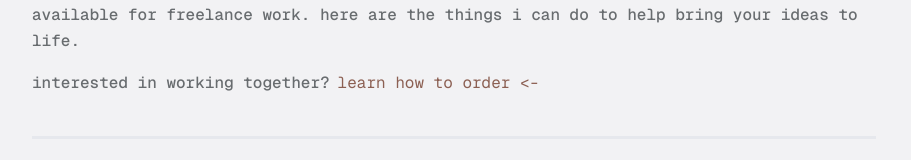
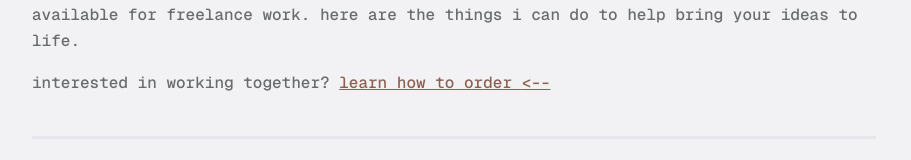
Before and after one commit to IRTIDEATH/Al-Sakha, a Next.js app: page /all-services in a window 1280 px wide. Shown: the part 198-358 px from the top of the page, without its empty margins (186-1097 px from the left). Built offline with nearby package versions, Linux system fonts and the light colour scheme; a web font is replaced by a local one.

Commit message:
fix: use coffee text on title section

```diff
--- a/components/pages/all-service/title-section.tsx
+++ b/components/pages/all-service/title-section.tsx
@@ -1,4 +1,5 @@
 import Link from "next/link";
+import CoffeeText from "@/components/ui/coffee-text";
 import { Divider } from "@/components/ui/divider";
 
 const TitleSection = () => {
@@ -27,18 +28,21 @@ const TitleSection = () => {
         available for freelance work. here are the things i can do to help bring
         your ideas to life.
       </p>
-      <div className="flex flex-col items-start gap-2 sm:flex-row sm:items-center">
-        <p className="text-start font-medium text-[16px] text-zeta">
-          interested in working together?{" "}
-        </p>
-        <Link
-          href="/all-services/order"
-          aria-label="link to order"
-          className="inline-flex items-center text-coffee decoration-2 hover:underline"
-        >
-          learn how to order {"<-"}
-        </Link>
-      </div>
+      <p className="text-start font-medium text-[16px] text-zeta">
+        interested in working together?{" "}
+        <CoffeeText>
+          <Link
+            href="/all-services"
+            className="whitespace-nowrap underline"
+            aria-label="Link to order"
+          >
+            learn how to order{" "}
+            <span aria-hidden="true" className="font-medium">
+              {"<--"}
+            </span>
+          </Link>
+        </CoffeeText>
+      </p>
       <Divider />
     </section>
   );
```
